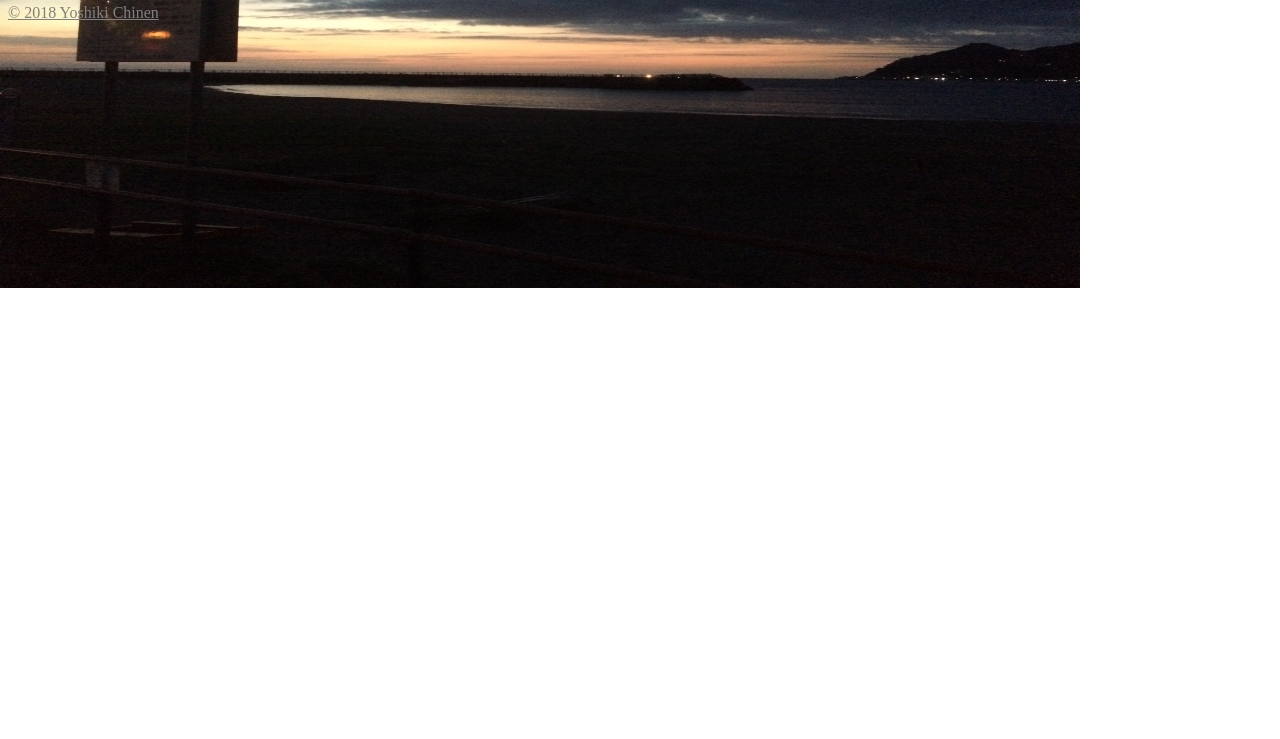
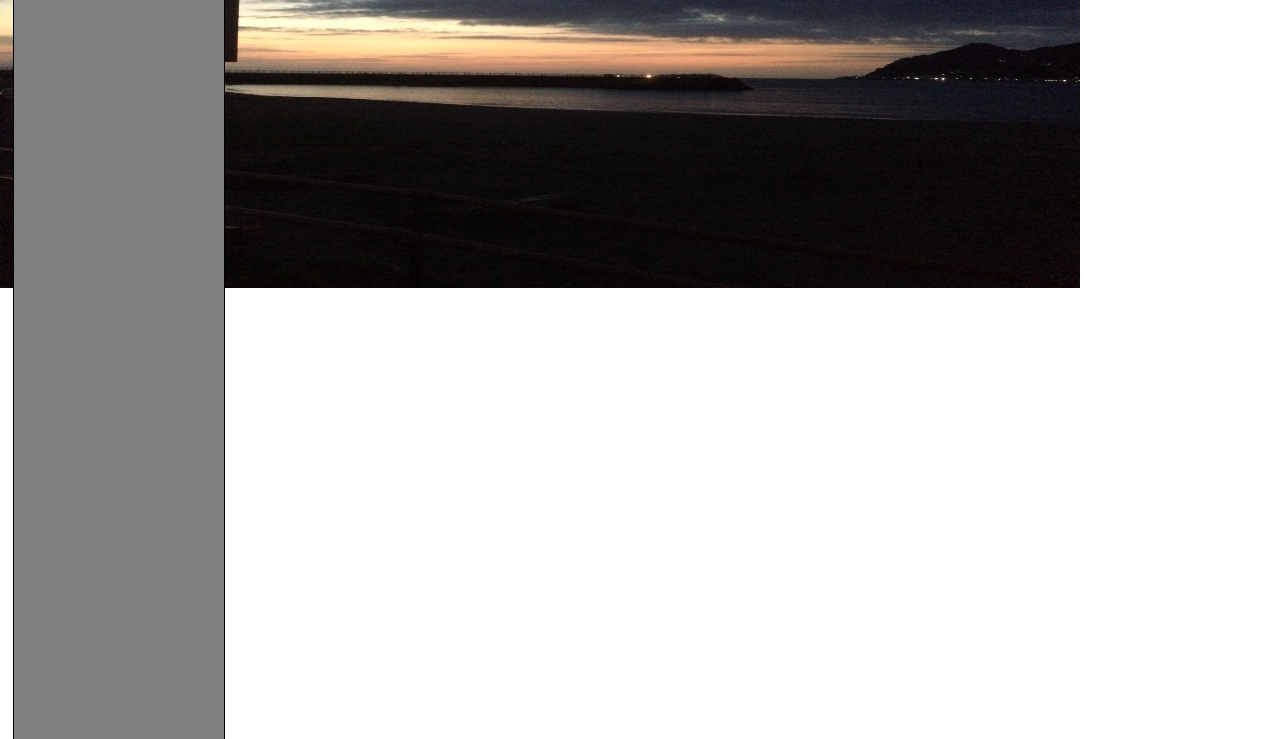
Before and after one commit to OrigamiCat/web2-3, a plain HTML site: page index.html in a window 1280 px wide. Shown: the part 192-931 px from the top of the page. Before the commit the page ends 800 px from the top, so only its background shows below. Drawn offline with Linux system fonts and the light colour scheme.

Commit message:
Update index.html

```diff
--- a/index.html
+++ b/index.html
@@ -7,7 +7,7 @@
 
 <!--ボディー-->
   <body>
-
+  <div class="sample" >
     <!--ヘッダー-->
       <header>
         <h1>HELLO</h1.a>
@@ -31,7 +31,7 @@
       <aside>
 
       </aside>
-
+  </div>
     <!--フッター-->
       <footer>
         © 2018 Yoshiki Chinen
```
